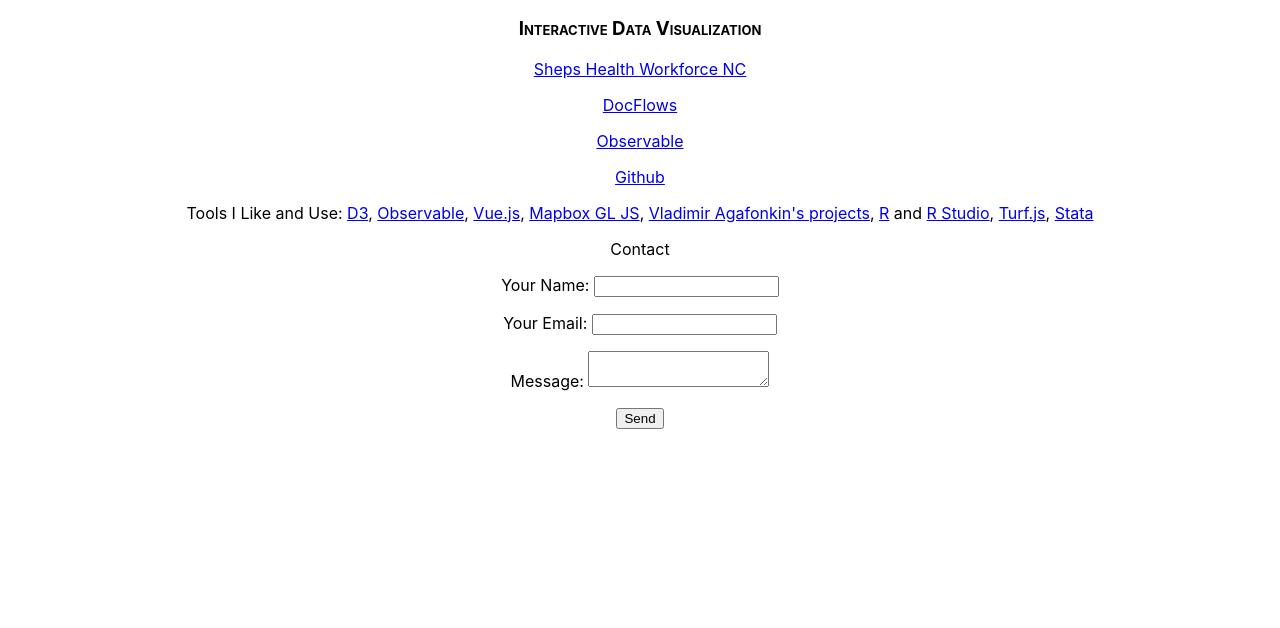
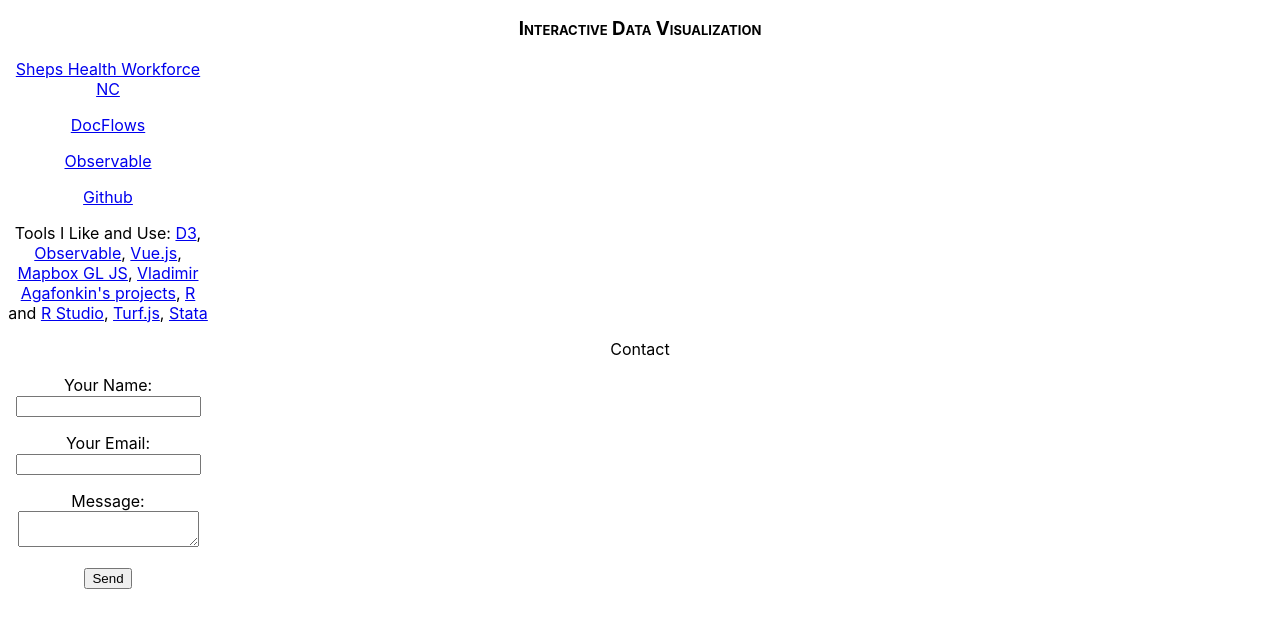
Before and after one commit to gallowayevan/gllwy, a plain HTML site: page public/index.html in a window 1280 px wide. Shown: the part 52-680 px from the top of the page. Drawn offline with Linux system fonts and the light colour scheme.

Commit message:
Changed p max-width

```diff
--- a/public/index.html
+++ b/public/index.html
@@ -18,6 +18,10 @@
     h3 {
       font-variant: small-caps;
     }
+    p {
+      max-width: 200px;
+    }
+
   </style>
 </head>
 
```
